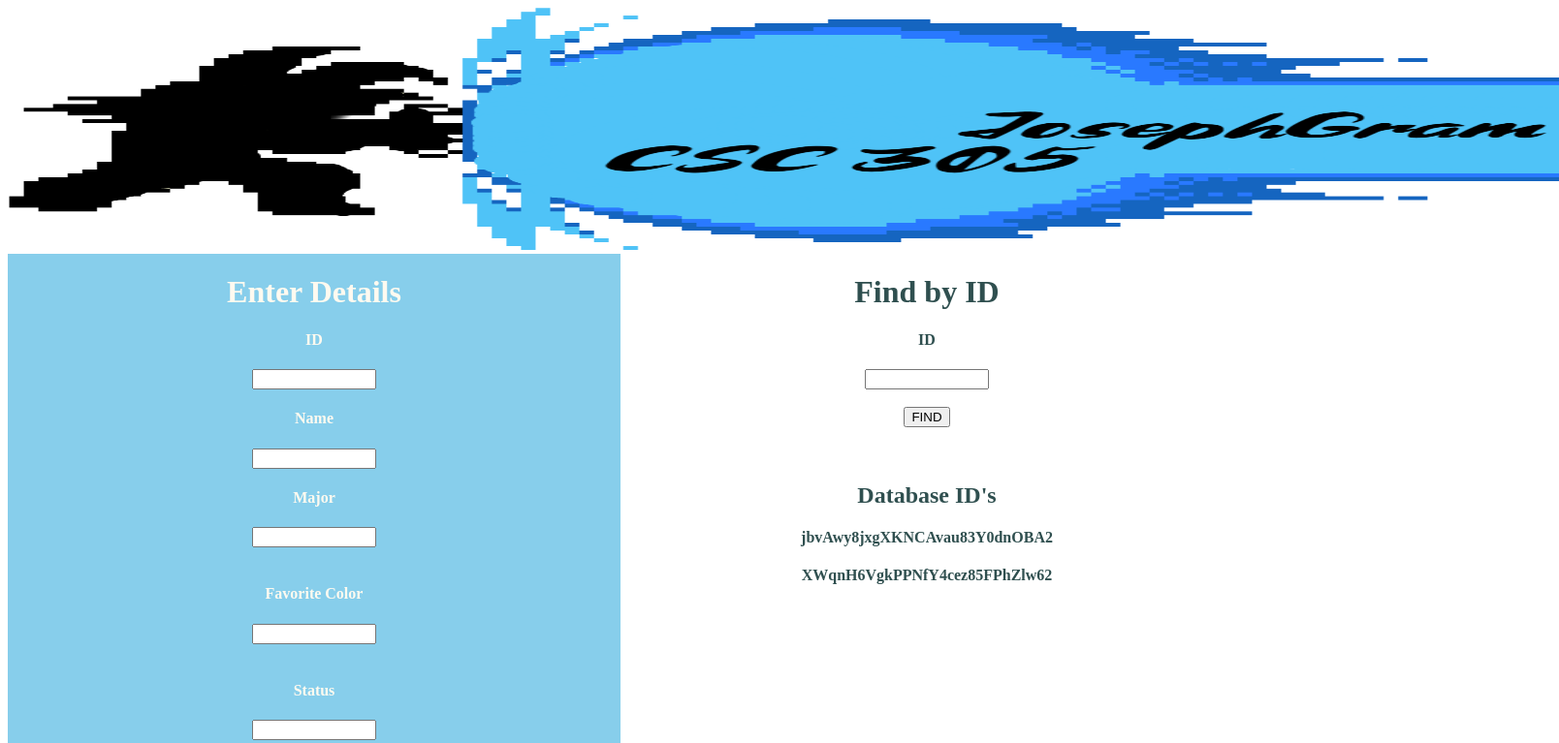
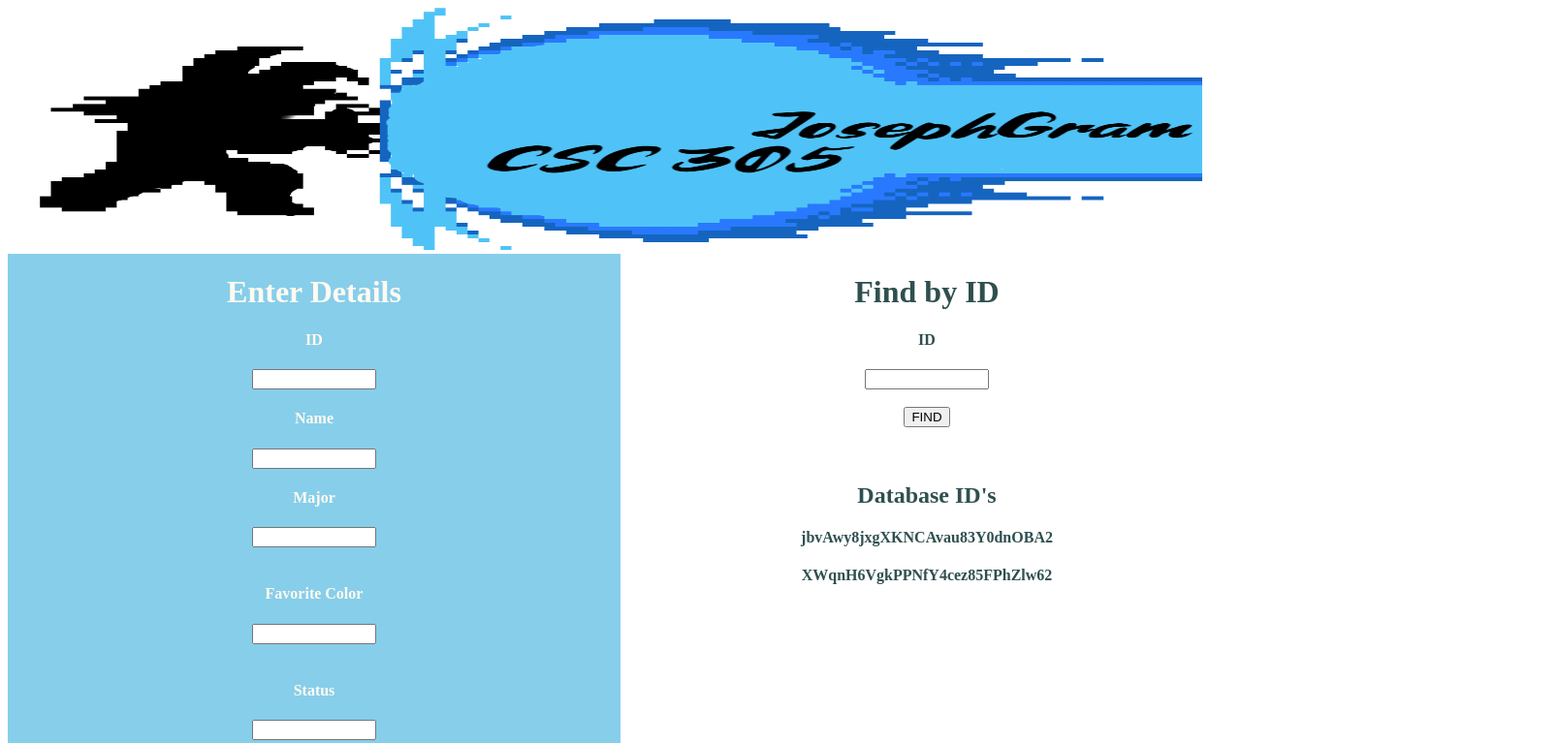
Before and after one commit to JosephYan-1/JosephYan-1.github.io, a plain HTML site: page index.html in a window 1280 px wide. Shown: the top 767 px of the page at 97% size, 1608 px wide, since content can reach past the window. Drawn offline with Linux system fonts and the light colour scheme.

Commit message:
Update index.html

```diff
--- a/index.html
+++ b/index.html
@@ -19,7 +19,7 @@
     <style>
         #logo {
             height: 250px;
-            width: 1600px;
+            width: 1200px;
         }
     </style>
     <div id="enterDetails">
```
